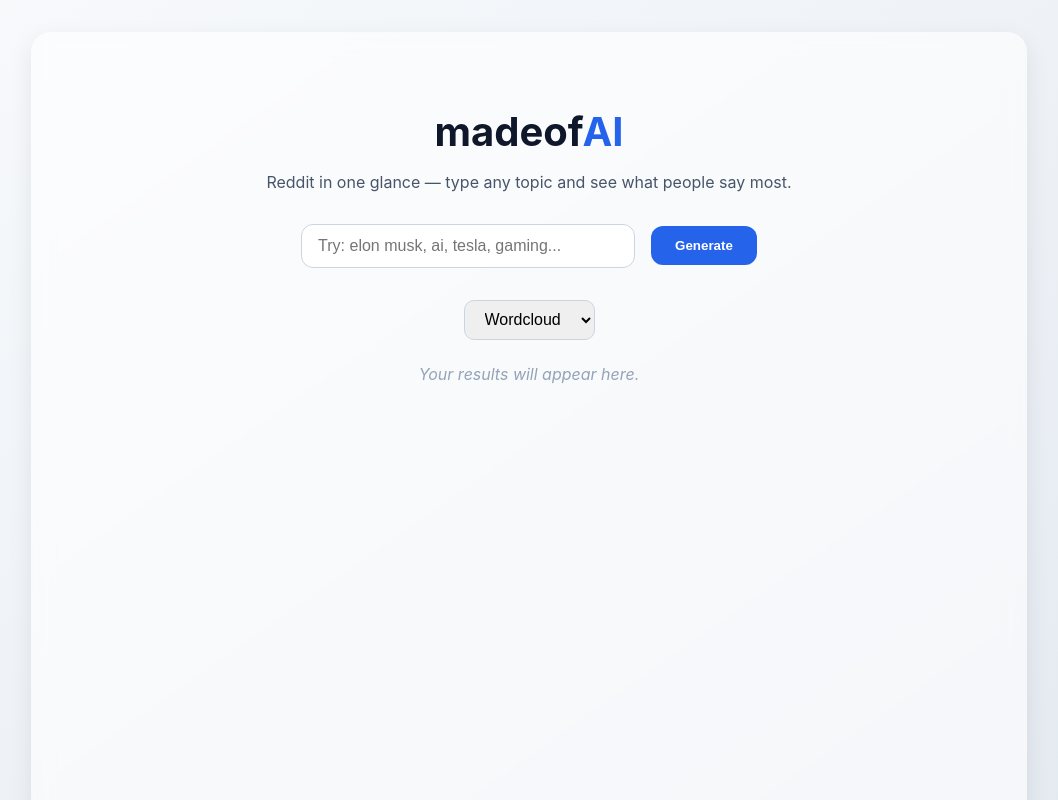
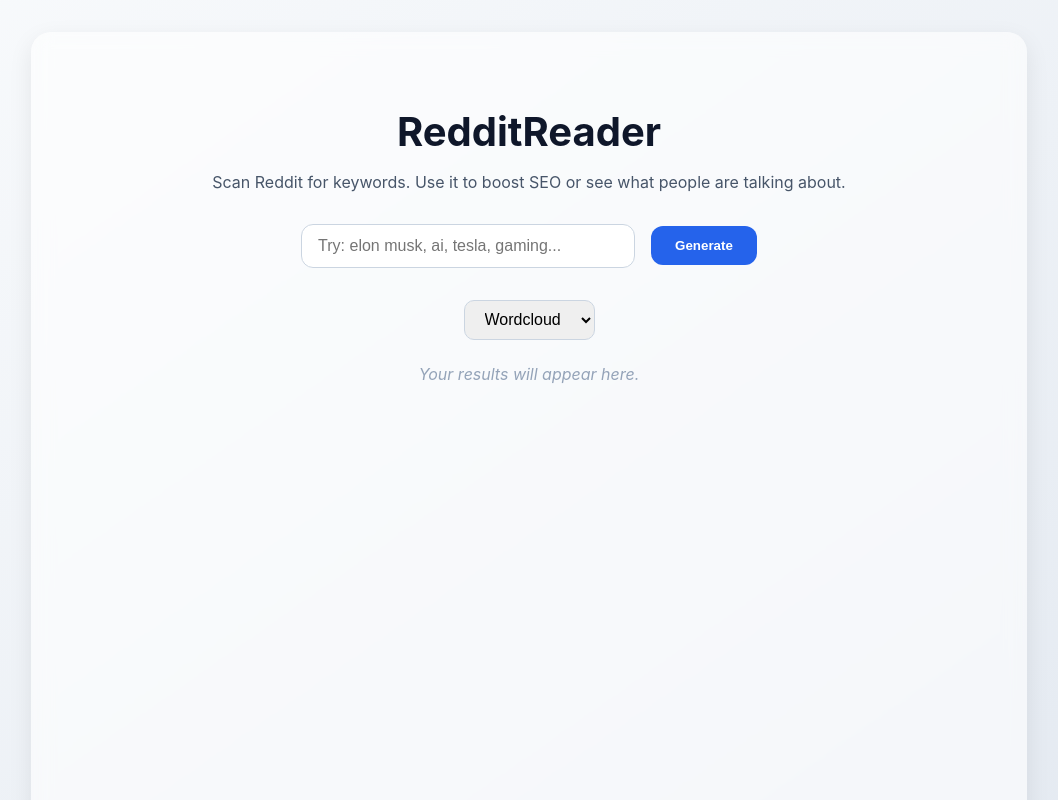
Before and after one commit to luneyo/madeofai, a React (Create React App) app: page / in a window 1280 px wide. Shown: the top 800 px of the page, without its empty margins (111-1169 px from the left). Built offline with nearby package versions, Linux system fonts and the light colour scheme.

Commit message:
Health check of codebase done, changed text on main page

```diff
--- a/src/App.js
+++ b/src/App.js
@@ -76,10 +76,10 @@
     <div style={styles.page}>
       <div style={styles.container}>
         <h1 style={styles.title}>
-          madeof<span style={styles.accent}>AI</span>
+          RedditReader
         </h1>
         <p style={styles.subtitle}>
-          Reddit in one glance — type any topic and see what people say most.
+          Scan Reddit for keywords. Use it to boost SEO or see what people are talking about.
         </p>
 
         {/* ---- Input Row ---- */}
```
Also changed, not shown: package.json (+9 -2 lines), 2 other files (tests, documents, lock files or other folders).
